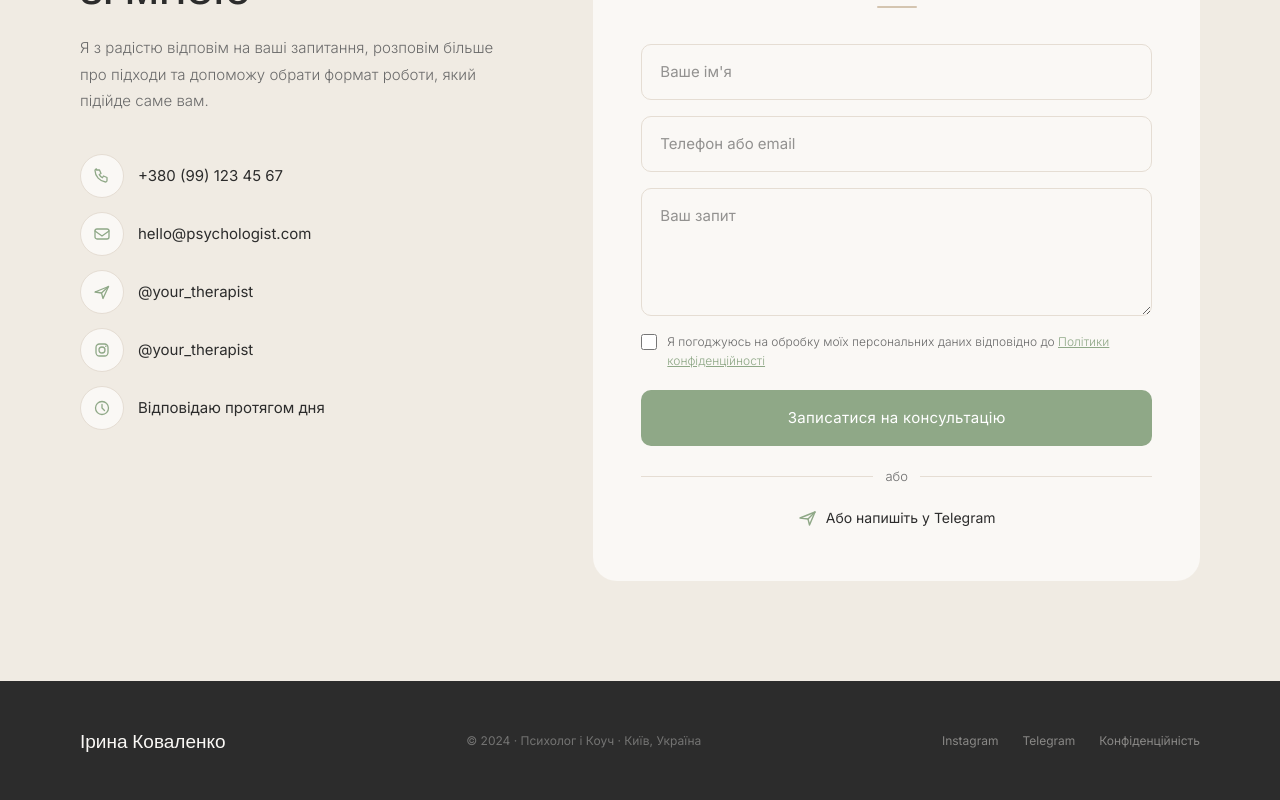
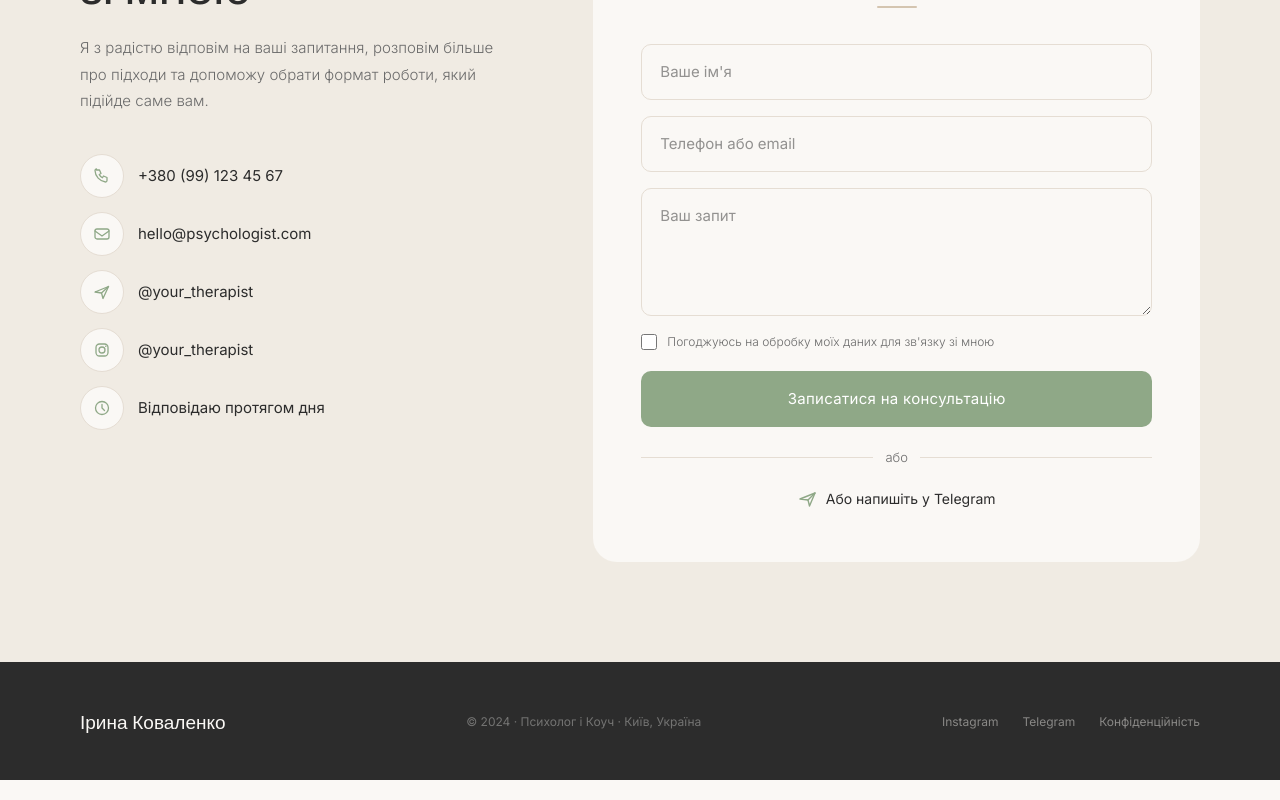
Before and after one commit to danylonahorniuk/psychologist-landing, a Next.js app: page / in a window 1280 px wide. Shown: the part 7860-8660 px from the top of the page. Built offline with nearby package versions, Linux system fonts and the light colour scheme.

Commit message:
feat: soften privacy consent checkbox text

```diff
--- a/components/Contact.tsx
+++ b/components/Contact.tsx
@@ -225,8 +225,7 @@ export default function Contact() {
               <label style={{ display: "flex", alignItems: "flex-start", gap: "10px", cursor: "pointer" }}>
                 <input type="checkbox" style={{ marginTop: "2px", flexShrink: 0, accentColor: "var(--sage)", width: "16px", height: "16px" }} />
                 <span style={{ fontSize: "12px", color: "var(--muted)", lineHeight: 1.6, fontWeight: 300 }}>
-                  Я погоджуюсь на обробку моїх персональних даних відповідно до{" "}
-                  <a href="#" style={{ color: "var(--sage)", textDecoration: "underline" }}>Політики конфіденційності</a>
+                  Погоджуюсь на обробку моїх даних для зв&apos;язку зі мною
                 </span>
               </label>
 
```
